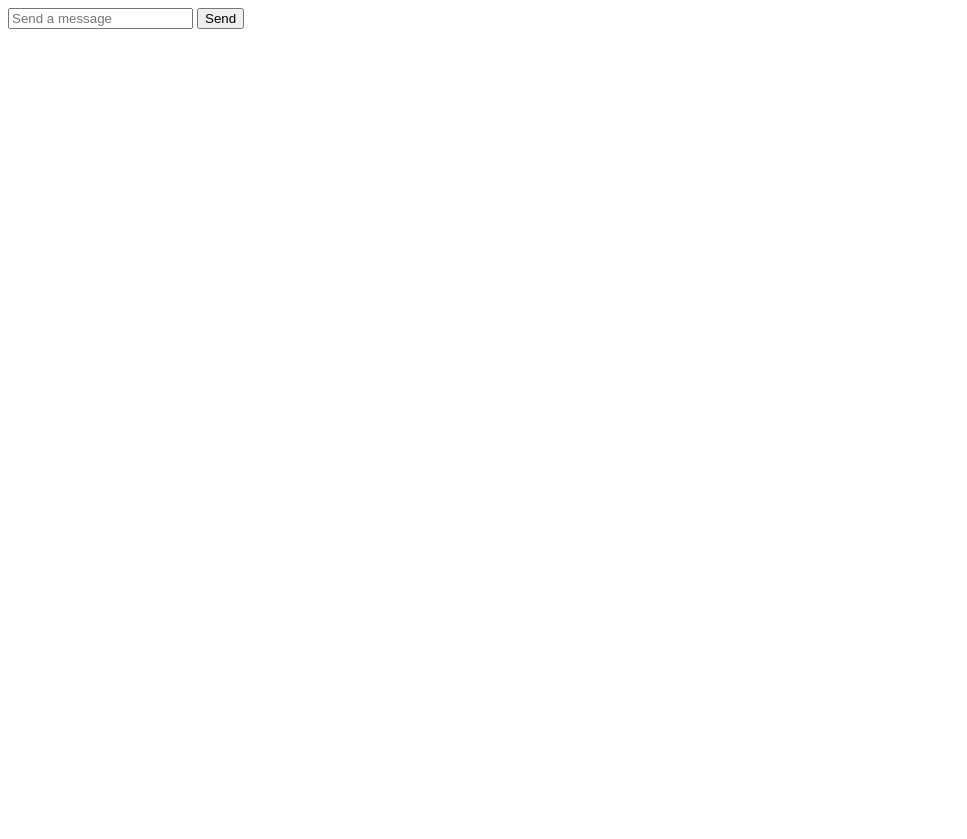
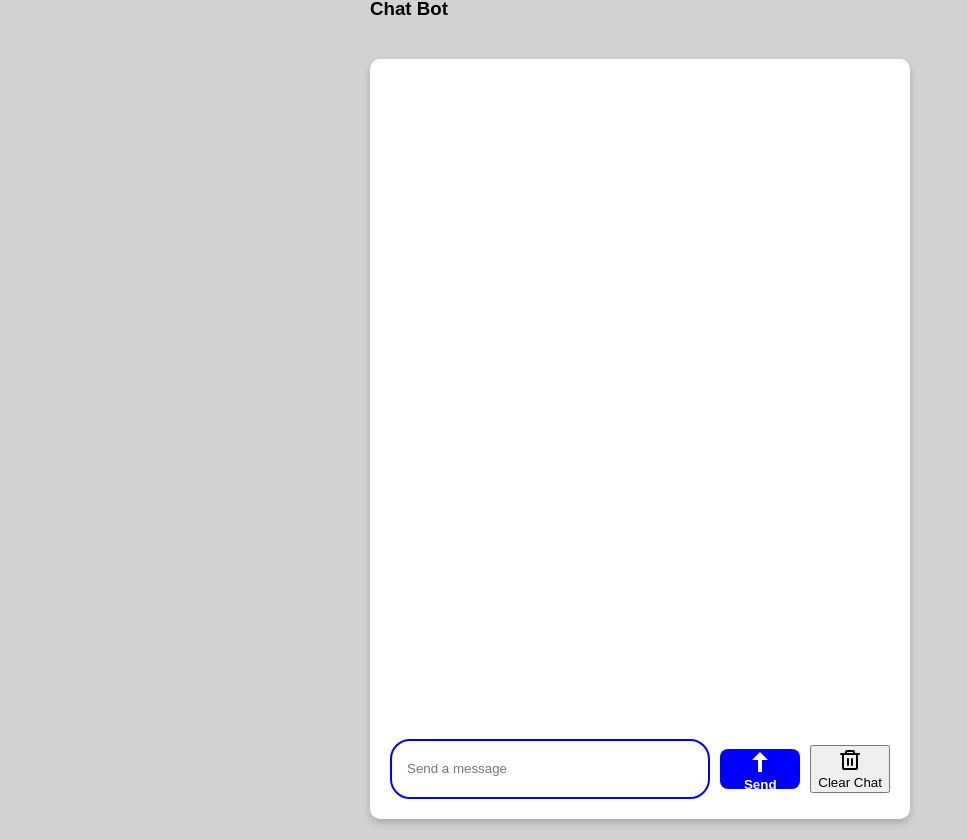
Before and after one commit to vikram-42-alla/VK, a plain HTML site: page ChatProject/index.html in a window 1280 px wide. Shown: the whole page, without its empty margins (0-967 px from the left). Before the commit the page ends 800 px from the top, so only its background shows below. Drawn offline with Linux system fonts and the light colour scheme.

Commit message:
Update index.html

```diff
--- a/ChatProject/index.html
+++ b/ChatProject/index.html
@@ -4,21 +4,51 @@
     <meta charset="UTF-8">
     <meta name="viewport" content="width=device-width, initial-scale=1.0">
     <link rel="icon" href="chaticon.png">
+    <link rel="stylesheet" href="style.css">
     <title>Chat App</title>
+
+</head>
 <body>
+    <div class="main-body">
+    <div class="head-container">
+    <div class="headings">
+        <img src="chatbot.png" alt=""><h3>Chat Bot</h3>
+    </div>
+</div>
     <div class="main-container">
+
         <div class="chat-box">
-            <div class="msg-box"></div>
+            <div class="msg-box">
+
+
+            </div>
             <div class="inputs">
                 <input type="text" placeholder="Send a message" id="message">
-                <button class="button-send" >Send</button>
+
+                    <button class="button-send"><svg width="24" height="24" viewBox="0 0 24 24" fill="none" xmlns="http://www.w3.org/2000/svg">
+                        <path d="M12 2L4 10H10V22H14V10H20L12 2Z" fill="currentColor"/>
+                      </svg>
+                      <div class="toggle">Send</div>
+                    </button>
+
+                    <button class="button-delete">
+                        <svg width="24" height="24" viewBox="0 0 24 24" fill="none" xmlns="http://www.w3.org/2000/svg">
+                            <path d="M3 6H5H21" stroke="currentColor" stroke-width="2" stroke-linecap="round" stroke-linejoin="round"/>
+                            <path d="M8 6V4C8 3.44772 8.44772 3 9 3H15C15.5523 3 16 3.44772 16 4V6M19 6V20C19 20.5523 18.5523 21 18 21H6C5.44772 21 5 20.5523 5 20V6H19Z"
+                            stroke="currentColor" stroke-width="2" stroke-linecap="round" stroke-linejoin="round"/>
+                            <path d="M10 11V17" stroke="currentColor" stroke-width="2" stroke-linecap="round" stroke-linejoin="round"/>
+                            <path d="M14 11V17" stroke="currentColor" stroke-width="2" stroke-linecap="round" stroke-linejoin="round"/>
+                          </svg>
+                          <div class="toggle-del">
+                            Clear Chat
+                          </div>
+                    </button>
+
             </div>
 
         </div>
     </div>
-
-
-
+</div>
     <script src="script.js">
     </script>
 </body>
```
